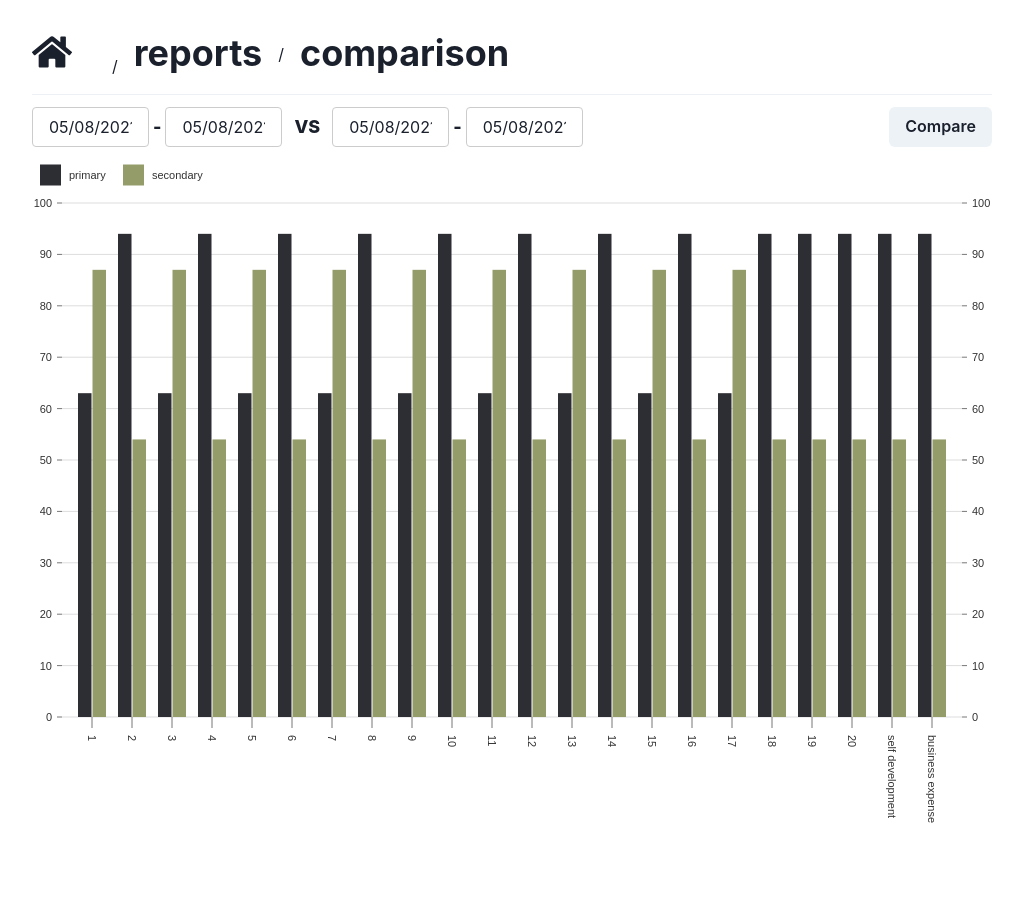
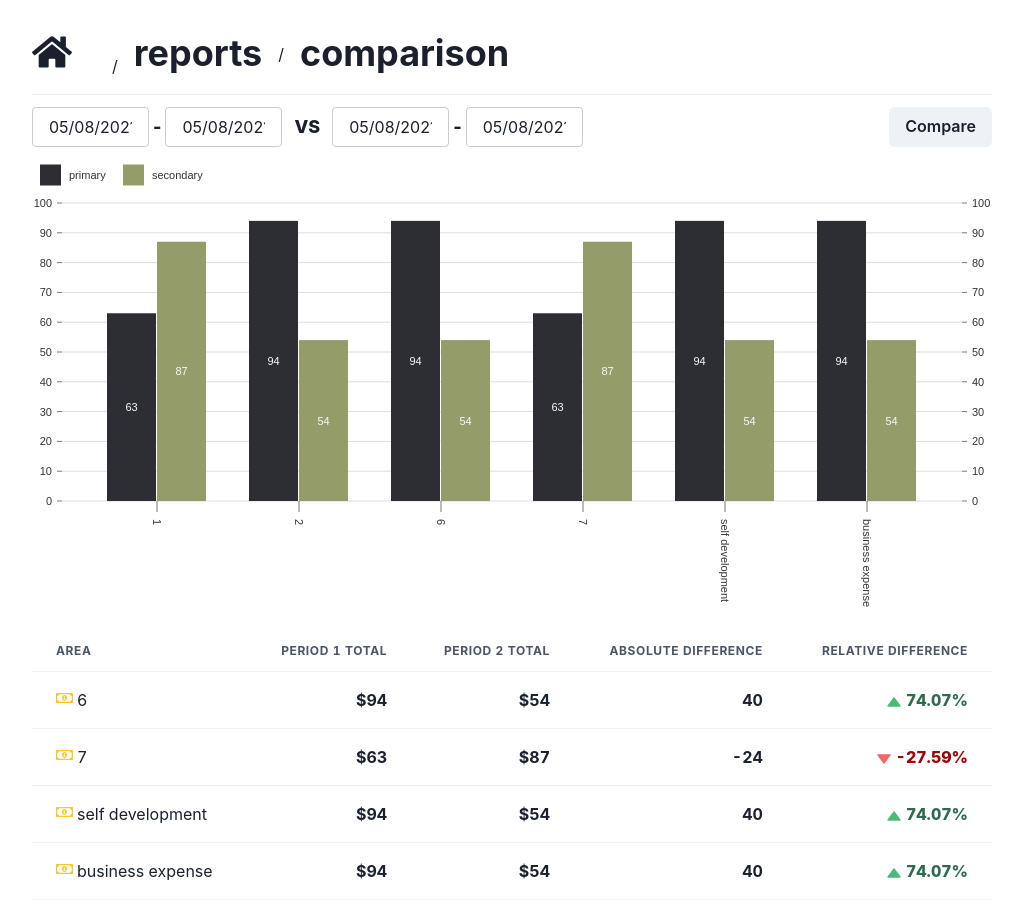
Before and after one commit to Vicorhe/finance_tracker, a Next.js app: page /1/reports/comparison in a window 1280 px wide. Shown: the whole page, without its empty margins (128-1151 px from the left). Before the commit the page ends 867 px from the top, so only its background shows below. Built offline with nearby package versions, Linux system fonts and the light colour scheme.

Commit message:
added table and made it look good

```diff
--- a/components/BarChart.js
+++ b/components/BarChart.js
@@ -44,7 +44,7 @@ export default function BarChart({ data, fromDate, toDate }) {
     data={data}
     keys={['primary', 'secondary']}
     indexBy="area"
-    margin={{ top: 56, right: 30, bottom: 150, left: 30 }}
+    margin={{ top: 56, right: 30, bottom: 130, left: 30 }}
     innerPadding={1}
     padding={0.3}
     groupMode="grouped"
--- a/pages/[username]/reports/comparison.js
+++ b/pages/[username]/reports/comparison.js
@@ -13,14 +13,10 @@ import {
   Spacer,
   Heading,
   Button,
-  Tabs,
-  TabList,
-  Tab,
-  TabPanels,
-  TabPanel,
   Table, Thead, Tbody, Tr, Th, Td,
   Icon,
-  Text
+  Text,
+  StatArrow
 } from "@chakra-ui/react"
 import Link from 'next/link'
 import utilStyles from '../../../styles/utils.module.scss'
@@ -66,93 +62,79 @@ export default function Comparison() {
     // })
   }
 
+  function formatDate(d) {
+    return moment(d).format("MMM DD, YYYY")
+  }
+
+  function getDelta(a, b) {
+    let percentage = ((a - b) * 100 / b)
+    let color = (percentage < 0) ? '#9d0208' : '#2d6a4f'
+    let type = (percentage < 0) ? 'decrease' : 'increase'
+    return <Text color={color} fontWeight="extrabold">
+      <StatArrow type={type} mr={1} />
+      {percentage.toFixed(2)}%
+    </Text>
+  }
+
   function ComparisonReportTable() {
-    // return (
-    //   <Table variant="simple" size="md">
-    //     <Thead>
-    //       <Tr>
-    //         <Th>Area</Th>
-    //         <Th isNumeric># Transactions</Th>
-    //         <Th isNumeric>Amount</Th>
-    //         <Th isNumeric>Percentage</Th>
-    //       </Tr>
-    //     </Thead>
-    //     <Tbody>
-    //       {areasAggregate.filter((a) => !!a.input)
-    //         .map((a) => (
-    //           <Tr
-    //             key={a.label}
-    //             onClick={() => handleClick(a.label)}
-    //           >
-    //             <Td alignItems="center">
-    //               <Icon
-    //                 as={FaRegMoneyBillAlt}
-    //                 color="#FFC527"
-    //                 mr={1}
-    //                 width={17}
-    //               />
-    //               <Link href={`/${user.name}/reports/breakdown`}>
-    //                 <Text className={utilStyles.hover_underline_animation}
-    //                   lineHeight={1.5}
-    //                   fontWeight="bold"
-    //                 >
-    //                   {a.id}
-    //                 </Text>
-    //               </Link>
-    //             </Td>
+    return (
+      <Table variant="simple" size="md">
+        <Thead>
+          <Tr>
+            <Th>Area</Th>
+            <Th isNumeric>Period 1 Total</Th>
+            <Th isNumeric>Period 2 Total</Th>
+            <Th isNumeric>Absolute Difference</Th>
+            <Th isNumeric>Relative Difference</Th>
+          </Tr>
+        </Thead>
+        <Tbody>
+          {datatmp.filter((a) => !a.input)
+            .map((a) => (
+              <Tr
+                key={a.area}
+                onClick={() => handleClick(a.area)}
+              >
+                <Td alignItems="center">
+                  <Icon
+                    as={FaRegMoneyBillAlt}
+                    color="#FFC527"
+                    mr={1}
+                    width={17}
+                  />
+                  {a.area}
+                </Td>
 
-    //             <Td isNumeric >
-    //               <Link href={`/${user.name}/reports/breakdown`}>
-    //                 <Text className={utilStyles.hover_underline_animation}
-    //                   lineHeight={1.5}
-    //                   fontWeight="bold"
-    //                 >
-    //                   {a.count}
-    //                 </Text>
-    //               </Link>
-    //             </Td>
+                <Td isNumeric >
+                  <Link href={`/${user.name}/reports/breakdown`}>
+                    <Text className={utilStyles.hover_underline_animation}
+                      lineHeight={1.5}
+                      fontWeight="bold"
+                    >
+                      ${a.primary}
+                    </Text>
+                  </Link>
+                </Td>
 
-    //             <Td isNumeric textColor="#2d6a4f" fontWeight="bold">${-a.value}</Td>
+                <Td isNumeric >
+                  <Link href={`/${user.name}/reports/breakdown`}>
+                    <Text className={utilStyles.hover_underline_animation}
+                      lineHeight={1.5}
+                      fontWeight="bold"
+                    >
+                      ${a.secondary}
+                    </Text>
+                  </Link>
+                </Td>
 
-    //             <Td isNumeric textColor="#2d6a4f" fontWeight="extrabold">{getPercentage(a.value)}</Td>
-    //           </Tr>
-    //         ))}
-    //       {areasAggregate.filter((a) => !a.input)
-    //         .map((a) => (
-    //           <Tr
-    //             key={a.label}
-    //             onClick={() => handleClick(a.label)}
-    //           >
-    //             <Td>
-    //               <Link href={`/${user.name}/reports/breakdown`}>
-    //                 <Text className={utilStyles.hover_underline_animation}
-    //                   lineHeight={1.5}
-    //                   fontWeight="bold"
-    //                 >
-    //                   {a.id}
-    //                 </Text>
-    //               </Link>
-    //             </Td>
+                <Td isNumeric fontWeight="bold">{a.primary - a.secondary}</Td>
 
-    //             <Td isNumeric >
-    //               <Link href={`/${user.name}/reports/breakdown`}>
-    //                 <Text className={utilStyles.hover_underline_animation}
-    //                   lineHeight={1.5}
-    //                   fontWeight="bold"
-    //                 >
-    //                   {a.count}
-    //                 </Text>
-    //               </Link>
-    //             </Td>
-
-    //             <Td isNumeric textColor="#9d0208" fontWeight="bold">${a.value}</Td>
-
-    //             <Td isNumeric textColor="#9d0208" fontWeight="extrabold">{getPercentage(-a.value)}</Td>
-    //           </Tr>
-    //         ))}
-    //     </Tbody>
-    //   </Table>
-    // )
+                <Td isNumeric>{getDelta(a.primary, a.secondary)}</Td>
+              </Tr>
+            ))}
+        </Tbody>
+      </Table>
+    )
   }
 
   const datatmp = [
@@ -162,6 +144,7 @@ export default function Comparison() {
       "primaryColor": "hsl(343, 70%, 50%)",
       "secondary": 87,
       "secondaryColor": "hsl(158, 70%, 50%)",
+      "input": 1
     },
     {
       "area": "2",
@@ -169,27 +152,7 @@ export default function Comparison() {
       "primaryColor": "hsl(337, 70%, 50%)",
       "secondary": 54,
       "secondaryColor": "hsl(296, 70%, 50%)",
-    },
-    {
-      "area": "3",
-      "primary": 63,
-      "primaryColor": "hsl(343, 70%, 50%)",
-      "secondary": 87,
-      "secondaryColor": "hsl(158, 70%, 50%)",
-    },
-    {
-      "area": "4",
-      "primary": 94,
-      "primaryColor": "hsl(337, 70%, 50%)",
-      "secondary": 54,
-      "secondaryColor": "hsl(296, 70%, 50%)",
-    },
-    {
-      "area": "5",
-      "primary": 63,
-      "primaryColor": "hsl(343, 70%, 50%)",
-      "secondary": 87,
-      "secondaryColor": "hsl(158, 70%, 50%)",
+      "input": 1
     },
     {
       "area": "6",
@@ -205,98 +168,7 @@ export default function Comparison() {
       "secondary": 87,
       "secondaryColor": "hsl(158, 70%, 50%)",
     },
-    {
-      "area": "8",
-      "primary": 94,
-      "primaryColor": "hsl(337, 70%, 50%)",
-      "secondary": 54,
-      "secondaryColor": "hsl(296, 70%, 50%)",
-    },
-    {
-      "area": "9",
-      "primary": 63,
-      "primaryColor": "hsl(343, 70%, 50%)",
-      "secondary": 87,
-      "secondaryColor": "hsl(158, 70%, 50%)",
-    },
-    {
-      "area": "10",
-      "primary": 94,
-      "primaryColor": "hsl(337, 70%, 50%)",
-      "secondary": 54,
-      "secondaryColor": "hsl(296, 70%, 50%)",
-    },
-    {
-      "area": "11",
-      "primary": 63,
-      "primaryColor": "hsl(343, 70%, 50%)",
-      "secondary": 87,
-      "secondaryColor": "hsl(158, 70%, 50%)",
-    },
-    {
-      "area": "12",
-      "primary": 94,
-      "primaryColor": "hsl(337, 70%, 50%)",
-      "secondary": 54,
-      "secondaryColor": "hsl(296, 70%, 50%)",
-    },
-    {
-      "area": "13",
-      "primary": 63,
-      "primaryColor": "hsl(343, 70%, 50%)",
-      "secondary": 87,
-      "secondaryColor": "hsl(158, 70%, 50%)",
-    },
-    {
-      "area": "14",
-      "primary": 94,
-      "primaryColor": "hsl(337, 70%, 50%)",
-      "secondary": 54,
-      "secondaryColor": "hsl(296, 70%, 50%)",
-    },
-    {
-      "area": "15",
-      "primary": 63,
-      "primaryColor": "hsl(343, 70%, 50%)",
-      "secondary": 87,
-      "secondaryColor": "hsl(158, 70%, 50%)",
-    },
-    {
-      "area": "16",
-      "primary": 94,
-      "primaryColor": "hsl(337, 70%, 50%)",
-      "secondary": 54,
-      "secondaryColor": "hsl(296, 70%, 50%)",
-    },
-    {
-      "area": "17",
-      "primary": 63,
-      "primaryColor": "hsl(343, 70%, 50%)",
-      "secondary": 87,
-      "secondaryColor": "hsl(158, 70%, 50%)",
-    },
-    {
-      "area": "18",
-      "primary": 94,
-      "primaryColor": "hsl(337, 70%, 50%)",
-      "secondary": 54,
-      "secondaryColor": "hsl(296, 70%, 50%)",
-    }
-    ,
-    {
-      "area": "19",
-      "primary": 94,
-      "primaryColor": "hsl(337, 70%, 50%)",
-      "secondary": 54,
-      "secondaryColor": "hsl(296, 70%, 50%)",
-    },
-    {
-      "area": "20",
-      "primary": 94,
-      "primaryColor": "hsl(337, 70%, 50%)",
-      "secondary": 54,
-      "secondaryColor": "hsl(296, 70%, 50%)",
-    },
+
     {
       "area": "self development",
       "primary": 94,
@@ -361,39 +233,16 @@ export default function Comparison() {
           Compare
         </Button>
       </Flex>
-      <BarChart
-      data={datatmp}
-      />
-      {/* {
-        areasAggregate.length > 0 &&
-        <Tabs
-          size="md"
-          variant="line"
-          align="center"
-          py={4}
-        >
-          <TabList>
-            <Tab>Overview</Tab>
-            <Tab>Details</Tab>
-          </TabList>
-          <TabPanels
-            height="67vh"
-            overflow="scroll"
-          >
-            <TabPanel height="67vh">
-              <PieChart
-                data={pieChartData}
-                fromDate={moment(fromDate).format('YYYY-MM-DD')}
-                toDate={moment(toDate).format('YYYY-MM-DD')}
-              />
-            </TabPanel>
-            <TabPanel>
-              <SpendingReportTable />
-            </TabPanel>
-          </TabPanels>
-        </Tabs>
-      } */}
-
+      <Box height="76vh">
+        <Box height="80%">
+          <BarChart
+            data={datatmp}
+          />
+        </Box>
+        <Box height="20%">
+          <ComparisonReportTable />
+        </Box>
+      </Box>
     </Box>
   )
 }
```
